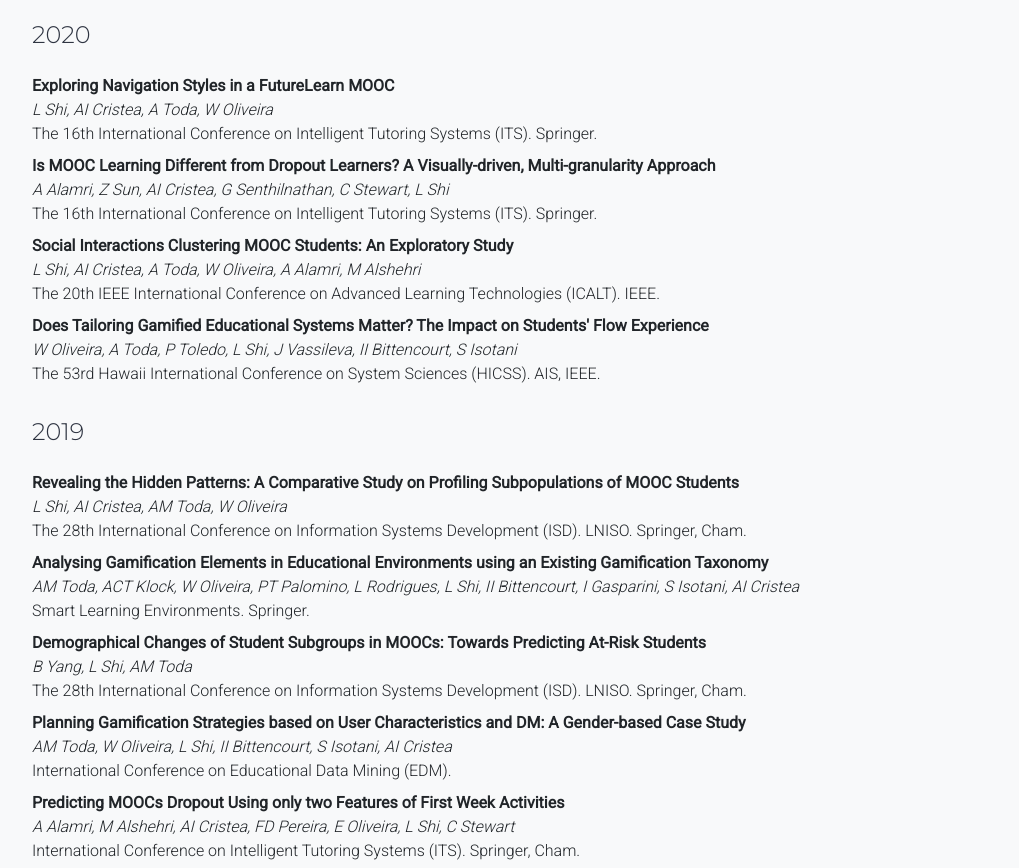
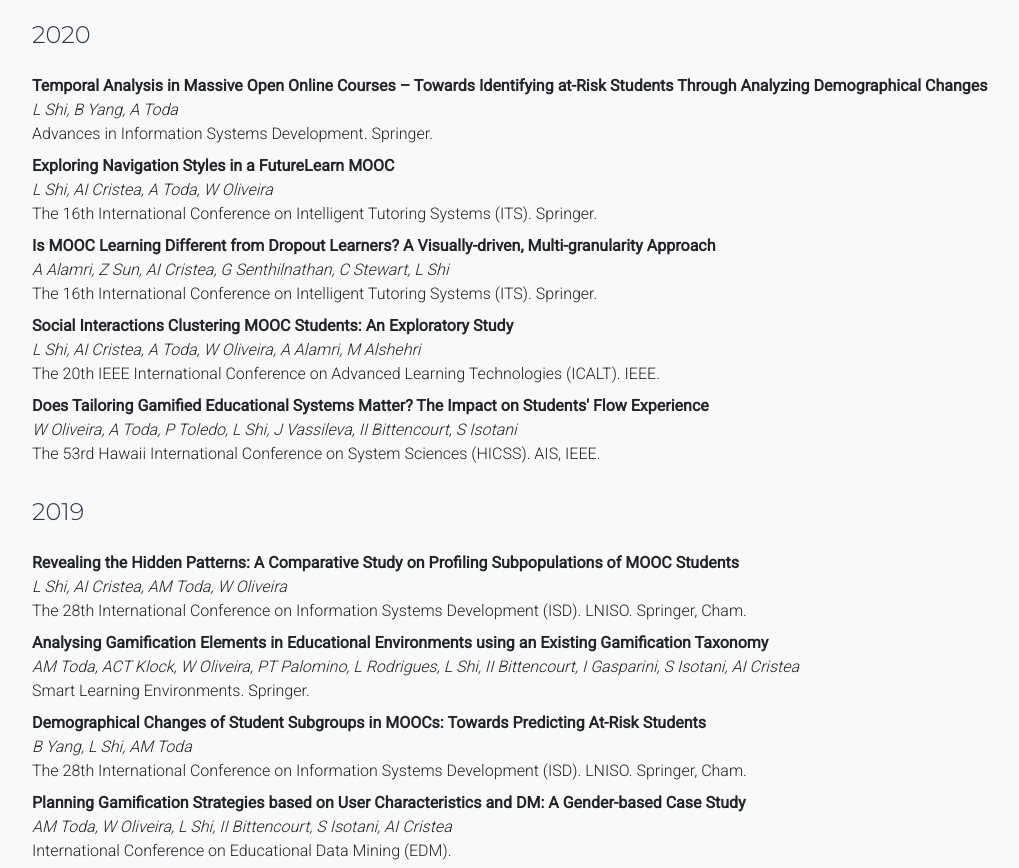
Before and after one commit to lshi/lshi.github.io, a plain HTML site: page index.html in a window 1280 px wide. Shown: the part 4092-4960 px from the top of the page, without its empty margins (53-1072 px from the left). Drawn offline with nearby package versions, Linux system fonts and the light colour scheme.

Commit message:
new paper

```diff
--- a/index.html
+++ b/index.html
@@ -267,6 +267,11 @@
         <div class="col-lg-12">
             <h4>2020</h4>
             <dl>
+              <dt>Temporal Analysis in Massive Open Online Courses – Towards Identifying at-Risk Students Through Analyzing Demographical Changes</dt>
+              <dd>
+                <em>L Shi, B Yang, A Toda</em><br>
+                Advances in Information Systems Development. Springer.
+              </dd>
               <dt>Exploring Navigation Styles in a FutureLearn MOOC</dt>
               <dd>
                 <em>L Shi, AI Cristea, A Toda, W Oliveira</em><br>
```
